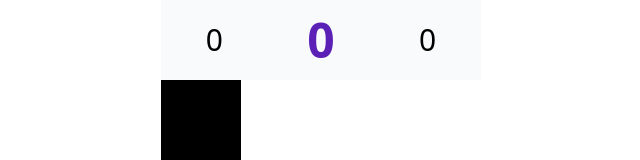
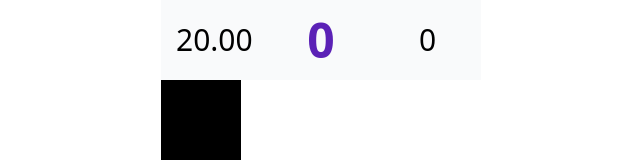
Before and after one commit to deboradum/Dexterity-Game, a website: page src/index.html in a window 1280 px wide. Shown: the top 160 px of the page, without its empty margins (319-959 px from the left). Drawn offline with Linux system fonts and the light colour scheme.

Commit message:
start on timer

```diff
--- a/src/game.js
+++ b/src/game.js
@@ -4,7 +4,7 @@ const CLASS_BLACK = 'bg-black';
 let playing = false;
 let points = 0;
 let personal_record = 0;
-let timer = 20.00;
+let timer = "20.00";
 
 function setup() {
     for (let i=0; i<NODES; i++) {
@@ -14,7 +14,7 @@ function setup() {
     for (let j=0; j<4; j++) {
         activateNode();
     }
-    document.getElementById("timer").innerHTML = timer;
+    document.getElementById("timer-div").innerHTML = timer;
 }
 
 function nodeClicked(event) {
```
Also changed, not shown: src/index.html (+0 -2 lines).
